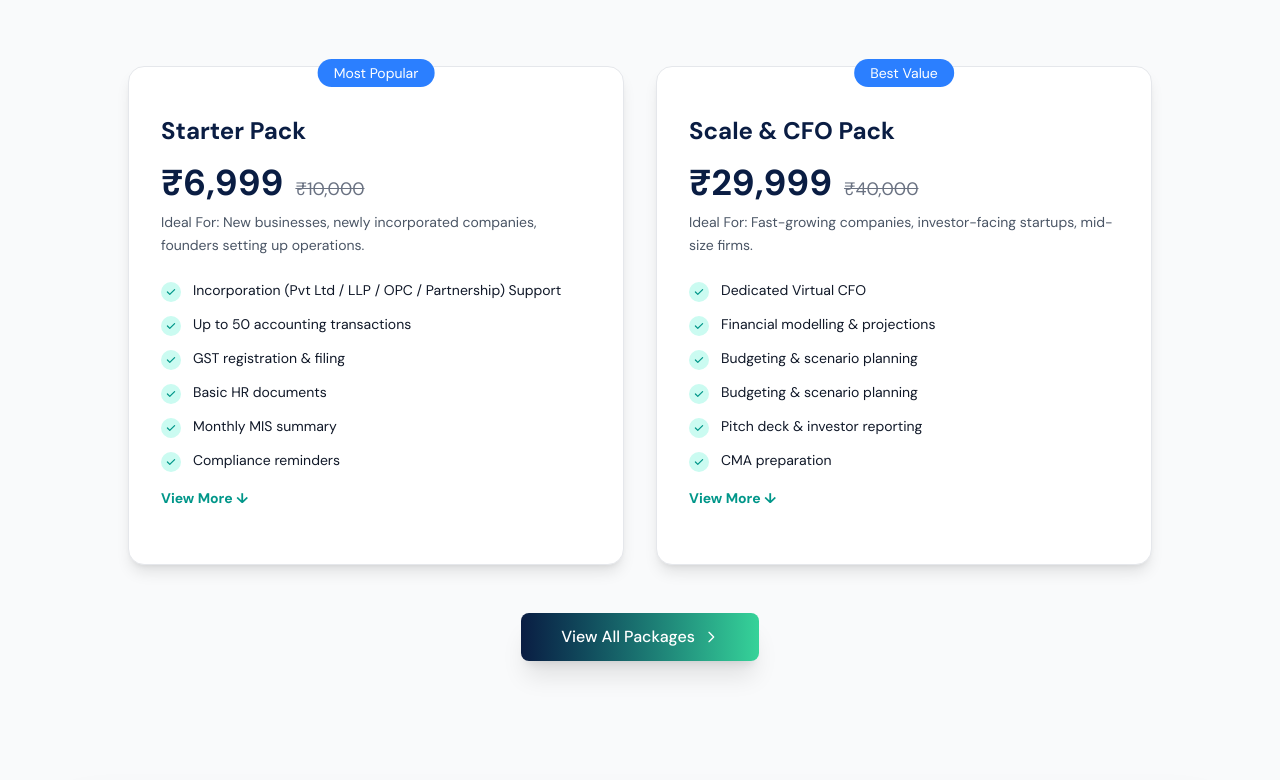
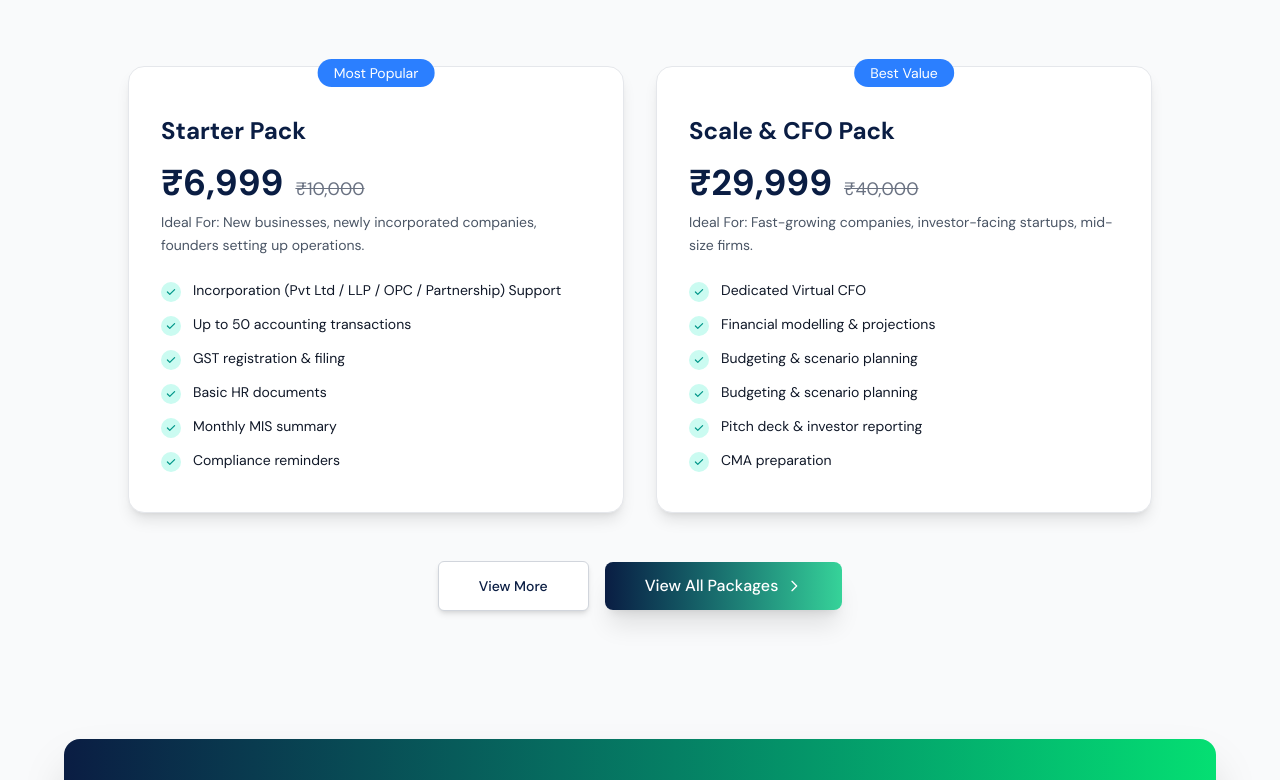
Before and after one commit to ayush80942/BD-Global-Website, a React (Vite) app: page / in a window 1280 px wide. Shown: the part 2612-3392 px from the top of the page. Built offline with nearby package versions, Linux system fonts and the light colour scheme.

Commit message:
fixed view more feature

```diff
--- a/src/components/Home/FeaturedPackages.jsx
+++ b/src/components/Home/FeaturedPackages.jsx
@@ -6,6 +6,7 @@ const FeaturedPackages = () => {
   const navigate = useNavigate();
 
   const [expandedPackage, setExpandedPackage] = useState(null);
+  const [allExpanded, setAllExpanded] = useState(false);
 
   const packages = [
     {
@@ -95,10 +96,9 @@ const FeaturedPackages = () => {
         <div className="grid grid-cols-1 lg:grid-cols-2 gap-8 max-w-5xl mx-auto mb-12">
           {packages.map((pkg) => {
 
-            const isExpanded = expandedPackage === pkg.id;
-            const visibleFeatures = isExpanded
-              ? pkg.features
-              : pkg.features.slice(0, 6); // ✅ Show only first 6 normally
+            const isExpanded = allExpanded || expandedPackage === pkg.id;
+            const visibleFeatures = pkg.features.slice(0, 6);
+            const extraFeatures = pkg.features.slice(6);
 
             return (
               <div
@@ -133,7 +133,7 @@ const FeaturedPackages = () => {
                 </div>
 
                 {/* ✅ Features List (No Blur, Collapsible) */}
-                <ul className="space-y-3 mb-4">
+                <ul className="space-y-3 mb-2">
                   {visibleFeatures.map((feature, index) => (
                     <li key={index} className="flex items-start">
                       <div className="w-5 h-5 rounded-full bg-teal-100 flex items-center justify-center mt-0.5 mr-3 flex-shrink-0">
@@ -157,10 +157,44 @@ const FeaturedPackages = () => {
                   ))}
                 </ul>
 
-                {/* ✅ View More Button */}
+                {extraFeatures.length > 0 && (
+                  <div
+                    className="overflow-hidden transition-all duration-500 ease-in-out"
+                    style={{
+                      maxHeight: isExpanded ? '520px' : '0px',
+                      opacity: isExpanded ? 1 : 0,
+                    }}
+                  >
+                    <ul className="space-y-3 mb-4 mt-1">
+                      {extraFeatures.map((feature, index) => (
+                        <li key={index} className="flex items-start">
+                          <div className="w-5 h-5 rounded-full bg-teal-100 flex items-center justify-center mt-0.5 mr-3 flex-shrink-0">
+                            <svg
+                              className="w-3 h-3 text-teal-600"
+                              fill="currentColor"
+                              viewBox="0 0 20 20"
+                            >
+                              <path
+                                fillRule="evenodd"
+                                d="M16.707 5.293a1 1 0 010 1.414l-8 8a1 1 0 01-1.414 0l-4-4a1 1 0 011.414-1.414L8 12.586l7.293-7.293a1 1 0 011.414 0z"
+                                clipRule="evenodd"
+                              />
+                            </svg>
+                          </div>
+
+                          <span className="text-sm text-gray-900">
+                            {feature}
+                          </span>
+                        </li>
+                      ))}
+                    </ul>
+                  </div>
+                )}
+
+                {/* ✅ Mobile-only per-card View More (keep mobile behavior unchanged) */}
                 {pkg.features.length > 6 && (
                   <button
-                    className="text-sm font-semibold text-teal-600 hover:text-teal-800 mb-6 text-left"
+                    className="text-sm font-semibold text-teal-600 hover:text-teal-800 mb-6 text-left block sm:hidden"
                     onClick={() =>
                       setExpandedPackage(isExpanded ? null : pkg.id)
                     }
@@ -183,12 +217,23 @@ const FeaturedPackages = () => {
           })}
         </div>
 
-        {/* View All Packages Button */}
-        <div className="text-center">
-          <Button
-            onClick={() => navigate("/pricing")}
-            children="View All Packages"
-          />
+        {/* Global View More (desktop) + View All Packages Button */}
+        <div className="text-center space-y-4 sm:space-y-0 sm:flex sm:items-center sm:justify-center sm:gap-4">
+          <div className="hidden sm:block">
+            <button
+              className="px-10 py-3.5 rounded-md text-sm shadow-md font-medium border border-gray-300 text-custom-black bg-white hover:bg-gray-50"
+              onClick={() => setAllExpanded(!allExpanded)}
+            >
+              {allExpanded ? "View Less" : "View More"}
+            </button>
+          </div>
+
+          <div>
+            <Button
+              onClick={() => navigate("/pricing")}
+              children="View All Packages"
+            />
+          </div>
         </div>
 
       </div>
```
